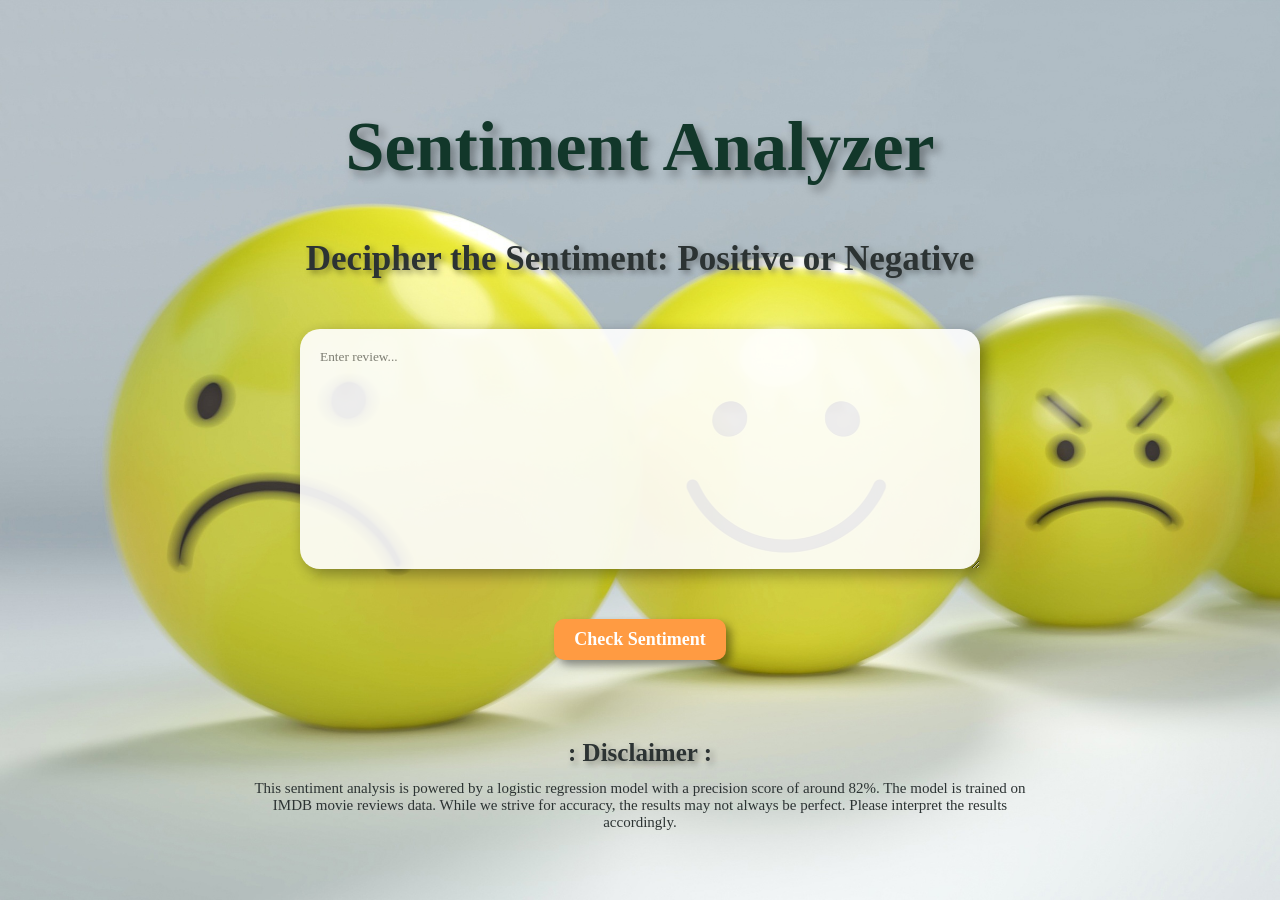
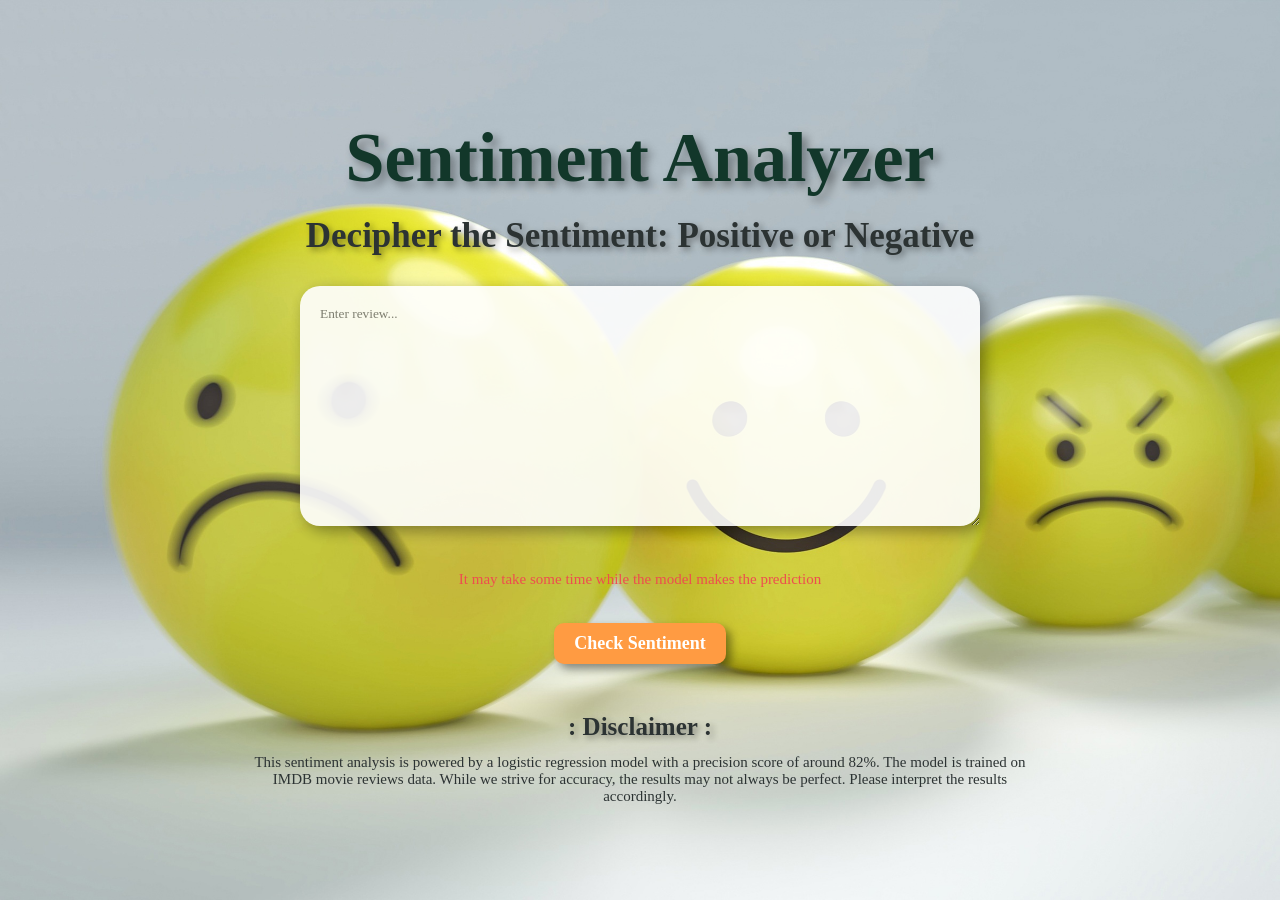
Before and after one commit to roytanmay/sentiment-analyzer, a React (Vite) app in the folder client/: page / in a window 1280 px wide. Built offline with nearby package versions, Linux system fonts and the light colour scheme; no server answers; a web font is replaced by a local one.

Commit message:
Fix: styles

```diff
--- a/client/src/App.jsx
+++ b/client/src/App.jsx
@@ -25,7 +25,7 @@ const App = () => {
       setSentiment(data.sentiment);
       setPrediction(data.prediction);
       setProbability(data.probability);
-      console.log(prediction);
+
       setOpenModal(true);
     } catch (error) {
       console.error("Error checking sentiment!!! Try Again Later...");
@@ -52,6 +52,12 @@ const App = () => {
             value={review}
             onChange={(e) => setReview(e.target.value)}
           />
+
+          <div className={styles.btnDiv}>
+            <p className={styles.para} style={{ color: "#EE4E4E" }}>
+              It may take some time while the model makes the prediction
+            </p>
+
             <button type="submit" className={styles.btn}>
               {loading ? (
                 <BeatLoader size={20} color="#ffffff" />
@@ -59,6 +65,7 @@ const App = () => {
                 "Check Sentiment"
               )}
             </button>
+          </div>
         </form>
 
         <h3 className={styles.disclaimer}>: Disclaimer :</h3>
--- a/client/src/App.module.css
+++ b/client/src/App.module.css
@@ -16,14 +16,14 @@
   color: #12372a;
   text-shadow: 5px 5px 10px rgb(0, 0, 0, 0.4);
   margin: 50px 10px 0 10px;
-  line-height: 120%;
+  line-height: 80%;
 }
 
 .tagline {
   font-family: "Playwrite DE Grund", cursive;
   font-size: 35px;
   font-weight: 700;
-  margin: 50px 10px;
+  margin: 30px 10px;
   color: #2c3333;
   text-shadow: 3px 3px 6px rgb(0, 0, 0, 0.4);
 }
@@ -31,7 +31,7 @@
 .form {
   display: flex;
   flex-direction: column;
-  gap: 50px;
+  gap: 30px;
   justify-content: center;
   align-items: center;
 }
@@ -47,6 +47,14 @@
   opacity: 0.9;
 }
 
+.btnDiv {
+  display: flex;
+  flex-direction: column;
+  justify-content: center;
+  align-items: center;
+  gap: 20px;
+}
+
 .btn {
   font-family: "Playwrite DE Grund", cursive;
   font-size: 18px;
@@ -57,13 +65,19 @@
   border-radius: 10px;
   background-color: #ff9b42;
   box-shadow: 5px 5px 8px rgb(0, 0, 0, 0.4);
+  cursor: pointer;
+  transition: all 0.3s;
+}
+
+.btn:hover {
+  transform: scale(1.02);
 }
 
 .disclaimer {
   font-family: "Playwrite DE Grund", cursive;
   font-size: 25px;
   font-weight: 700;
-  margin: 80px 0 0px 0;
+  margin: 50px 0 0px 0;
   line-height: 100%;
   color: #2c3333;
   text-shadow: 3px 3px 6px rgb(0, 0, 0, 0.4);
@@ -101,7 +115,7 @@
     font-size: 55px;
     margin: 0;
     text-align: center;
-    line-height: 120%;
+    line-height: 100%;
   }
 
   .tagline {
--- a/client/src/index.css
+++ b/client/src/index.css
@@ -4,3 +4,34 @@
 body {
   margin: 0;
 }
+
+::-webkit-scrollbar {
+  width: 8px; /* Width of the scrollbar */
+  height: 8px; /* Height of the scrollbar */
+}
+
+/* Track */
+::-webkit-scrollbar-track {
+  background: transparent; /* Color of the track */
+}
+
+/* Handle */
+::-webkit-scrollbar-thumb {
+  background: #c1c1c1; /* Color of the handle */
+  border-radius: 4px; /* Rounded corners */
+}
+
+/* Handle on hover */
+::-webkit-scrollbar-thumb:hover {
+  background: #a0a0a0; /* Color of the handle on hover */
+}
+
+/* Track on hover */
+::-webkit-scrollbar-track:hover {
+  background: #f0f0f0; /* Color of the track on hover */
+}
+
+/* Corner */
+::-webkit-scrollbar-corner {
+  background: transparent; /* Color of the corner */
+}
```
Lines whose indentation alone changed are shown as unchanged.
